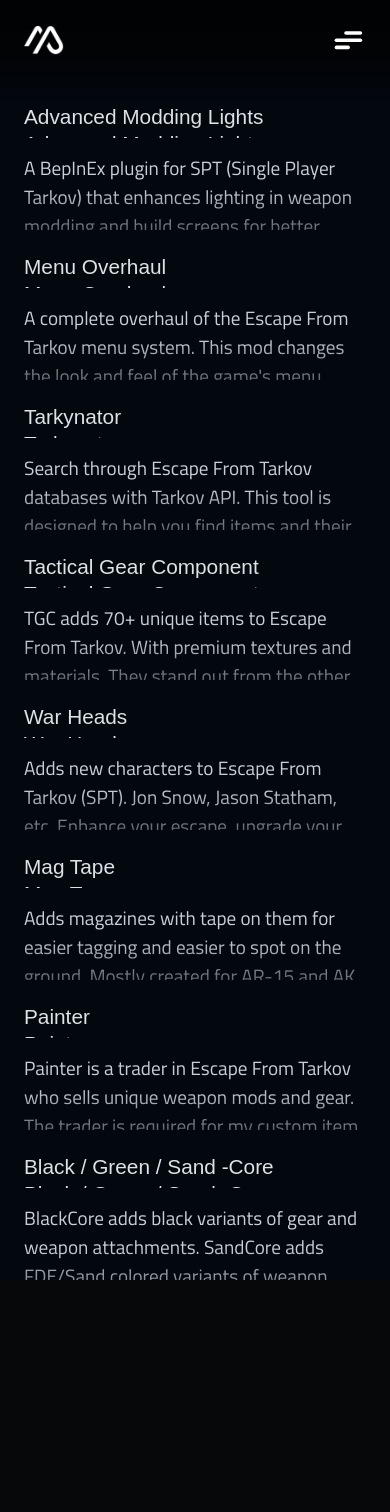
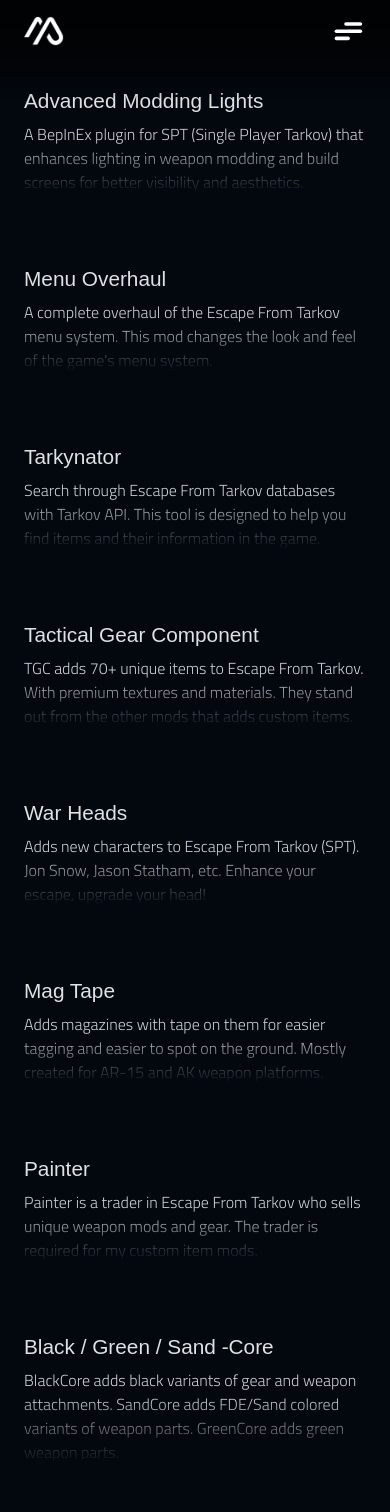
Before and after one commit to emilanderss0n/moxopixel, a PHP site: page /moxo/ in a window 390 px wide. Before the commit the page ends 1280 px from the top, so only its background shows below. Run offline with PHP 8.4, Linux system fonts and the light colour scheme; some libraries are stand-ins or nearby versions; some web fonts are replaced.

Commit message:
Update to mobile styling main page

```diff
--- a/assets/css/main.css
+++ b/assets/css/main.css
@@ -449,10 +447,12 @@
     }
 
     #navbarSupportedContent {
+        position: relative;
         display: flex;
         flex-direction: row;
         align-items: center;
         gap: 3rem;
+        z-index: 999999;
     }
 
     .hamburger {
@@ -530,7 +530,7 @@
         height: 200px;
 
         @media screen and (max-width: 40rem) {
-            height: 150px;
+            height: auto;
         }
     }
 
@@ -558,7 +558,7 @@
 
         @container card (max-width: 25rem) {
             flex-direction: column;
-            max-height: none;
+            max-height: fit-content;
         }
     }
 
@@ -1092,7 +1096,7 @@
     #mainContainer .links {
         flex: auto;
         display: flex;
-        flex-wrap: wrap;
+        flex-wrap: nowrap;
         flex-direction: column;
         position: relative;
         z-index: 1;
@@ -1522,6 +1526,26 @@
             height: 350px;
             margin: var(--padding-sm);
         }
+
+        /* Disable hover effects on mobile/tablet */
+        .card-bfx .card-title.primary {
+            transform: translateY(50%) !important;
+            opacity: 1 !important;
+        }
+
+        .card-bfx .card-title.secondary {
+            transform: translateY(100%) !important;
+            opacity: 0 !important;
+        }
+
+        .card-bfx .tag-content {
+            transform: translateY(10px) !important;
+            opacity: 0 !important;
+        }
+
+        .card-bfx .image > img {
+            opacity: 0.7 !important;
+        }
     }
 
     .work-desc {
@@ -1722,11 +1760,22 @@
             padding-top: 2rem;
             background-color: transparent;
         }
+
+        #mainContainer .links .card-text {
+            font-size: 1rem;
+            margin-top: 0;
+        }
     }
 
     @media (max-width: 680px) {
+
+        #mainContainer {
+            padding-top: 4rem;
+        }
+
         .navbar {
-            padding: 1rem var(--padding);
+            --header-height: auto;
+            padding: 0.75rem var(--padding);
         }
 
         .navbar-brand > img {
@@ -1752,10 +1801,6 @@
             font-family: "Tektur", sans-serif;
         }
 
-        #mainContainer .links .card-text {
-            font-weight: 400;
-        }
-
         .work-header {
             position: relative;
             top: 0;
```
Also changed, not shown: other parts of assets/css/main.css (+29 -13 lines), assets/js/Utils/workTransitionAnimator.js (+69 -5 lines). Lines whose indentation alone changed are shown as unchanged.
